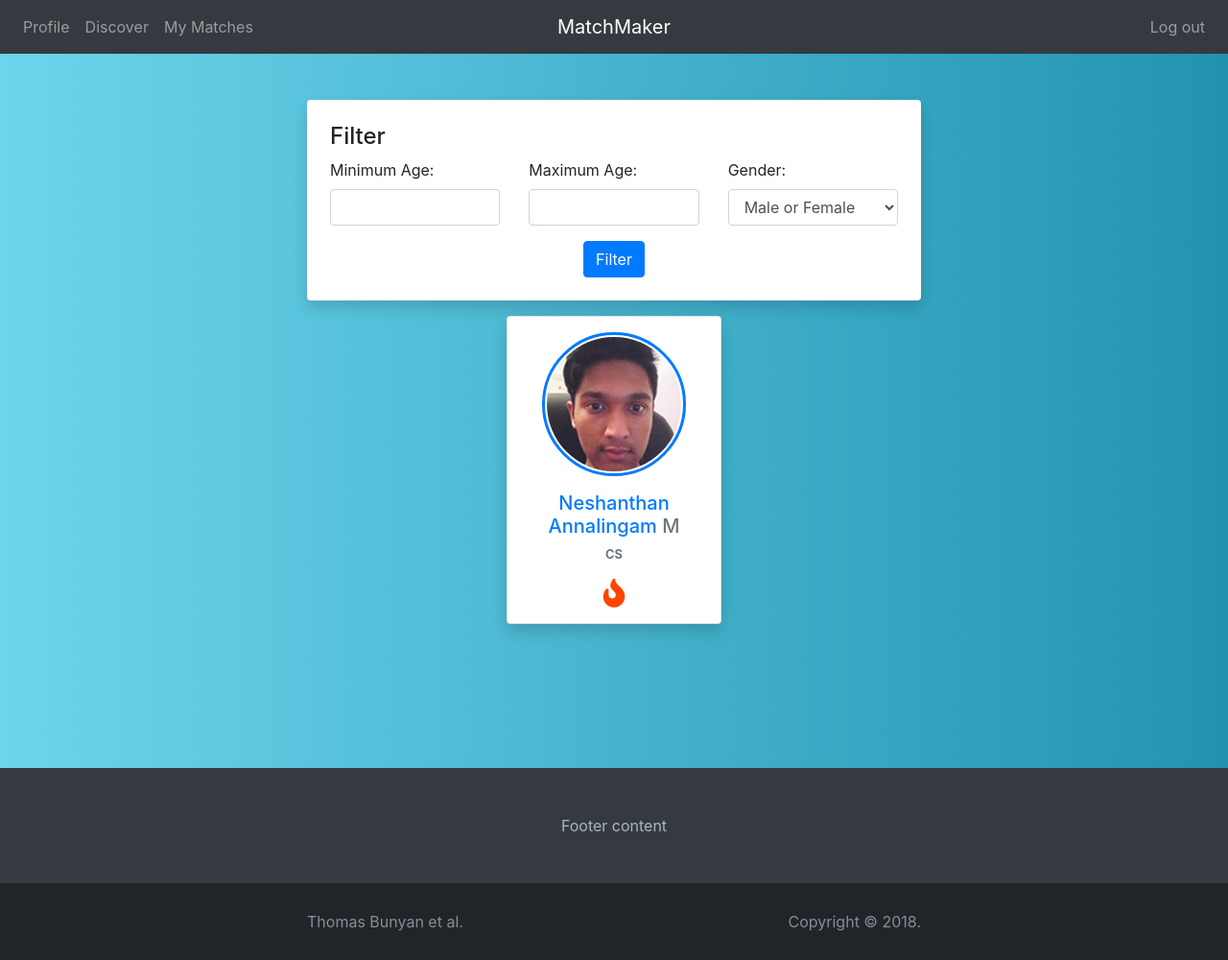
After one commit to thomasbunyan/matchmaking-site, a Django app: page /mymatches/ in a window 1280 px wide. The commit adds this page. Shown: the whole page at 96% size. Run offline with Django 3.2, Linux system fonts and the light colour scheme; a user stored in the database is signed in; data comes from the database, SQL or seed files in the repository; both versions use the stored data as it was after the commit; some libraries are stand-ins or nearby versions.

Commit message:
Done matches

```diff
--- a/matchmaker/static/matchmaker/main.js
+++ b/matchmaker/static/matchmaker/main.js
@@ -8,7 +8,7 @@ $(() => {
     else if (page === "register") {initRegister();}
     else if (page === "profile") {initProfile();}
     else if (page === "discover") {initDiscover(); initSearch(); getNotifications();}
-    else if (page === "matches") {initMatches(); initSearch();}
+    else if (page === "mymatches") {initMatches(); initSearch();}
 
 });
 
@@ -26,10 +26,8 @@ function getNotifications(){
                 debug = true;
                 //If you have new heats generate alert
                 if(debug || data.newheats > 0){
-                   $('page-content').insertBefore('<div class="alert alert-success"><strong>Success!</strong> You should <a href="#" class="alert-link">read this message</a>.</div>');
-                   console.log("You have new heats!");
-                   console.log($('page-content').insertBefore());
-                }
+                   $('.page-content').prepend('<div class="alert alert-success"><strong>Success!</strong> You should <a href="#" class="alert-link">read this message</a>.</div>');
+                   console.log("You have new heats!");                }
 
                 //You have a new match generate alert
                 if(debug || data.newmatches > 0){
@@ -167,7 +165,6 @@ function initMatches(minAge, maxAge, gender){
 }
 
 function initDiscover(minAge, maxAge, gender) {
-    console.log("Discover");
     getProfiles(minAge, maxAge, gender, null)
 }
 
--- a/matchmaker/templates/matchmaker/base.html
+++ b/matchmaker/templates/matchmaker/base.html
@@ -31,6 +31,7 @@
           {% if user.is_authenticated %}
           <li class="nav-item"><a href="{% url 'profile' %}" class="nav-link">Profile</a></li>
           <li class="nav-item"><a href="{% url 'matchmaker-discover' %}" class="nav-link">Discover</a></li>
+          <li class="nav-item"><a href="{% url 'matchmaker-matches' %}" class="nav-link">My Matches</a></li>
           {% endif %}
         </ul>
       </div>
--- /dev/null
+++ b/matchmaker/templates/matchmaker/matches.html
@@ -0,0 +1,57 @@
+{% extends 'matchmaker/base.html' %}
+<!DOCTYPE html>
+<html>
+
+<head>
+    {% block head %}
+    <title>My Matches</title>
+    {% include 'matchmaker/widgets/profile.html' %}
+    {% endblock %}
+</head>
+
+<body>
+    {% block body %}
+    <div class="search-area shadow p-4 mt-5 bg-white rounded" style="width: 50%; margin: auto;">
+        <h4>Filter</h4>
+        <div class="filter">
+            <form action="" id="search" class="main-form">
+                <div class="row">
+                    <div class="col">
+                        <div class="form-group">
+                            <label for="minAge">Minimum Age:</label>
+                            <input type="number" name="minAge" id="minAge" class="form-control">
+                            <div id="errorMinAge" class="invalid-feedback">Invalid Minimum Age</div>
+                        </div>
+                    </div>
+                    <div class="col">
+                        <div class="form-group">
+                            <label for="maxAge">Maximum Age:</label>
+                            <input type="number" name="maxAge" id="maxAge" class="form-control">
+                            <div id="errorMaxAge" class="invalid-feedback">Invalid Maximum Age</div>
+                        </div>
+                    </div>
+                    <div class="col">
+                        <div class="form-group">
+                            <label for="gender">Gender:</label>
+                            <select class="form-control" name="gender" id="gender">
+                                <option value="">Male or Female</option>
+                                <option value="M">Male</option>
+                                <option value="F">Female</option>
+                              </select>
+                            <div id="errorGender" class="invalid-feedback">Invalid Gender</div>
+                        </div>
+                    </div>
+
+                </div>
+                <div class="text-center">
+                    <input id="filterButton" type="button" class="btn btn-primary " value="Filter">
+                </div>
+            </form>
+        </div>
+    </div>
+    <div id="profile-block" class="profiles p-3 d-flex flex-row flex-wrap justify-content-center">
+    </div>
+    {% endblock %}
+</body>
+
+</html>
--- a/matchmaker/urls.py
+++ b/matchmaker/urls.py
@@ -6,6 +6,7 @@ from django.contrib.auth import views as auth_views
 urlpatterns = [
     path('', matchmaker_views.home, name='matchmaker-home'),
     path('discover/', matchmaker_views.discover, name='matchmaker-discover'),
+    path('mymatches/', matchmaker_views.matches, name='matchmaker-matches'),
     path('profile/', user_views.profile, name="profile"),
     path('register/', matchmaker_views.register, name="register"),
     path('login/', matchmaker_views.login, name="login"),
--- a/matchmaker/views.py
+++ b/matchmaker/views.py
@@ -16,6 +16,13 @@ def discover(request):
     }
     return render(request, 'matchmaker/discover.html', context)
 
+@login_required
+def matches(request):
+    context = {
+        'profiles': Profile.objects.all()
+    }
+    return render(request, 'matchmaker/matches.html', context)
+
 @ensure_csrf_cookie
 def register(request):
     if request.user.is_authenticated:
```
Also changed, not shown: db.sqlite3.
